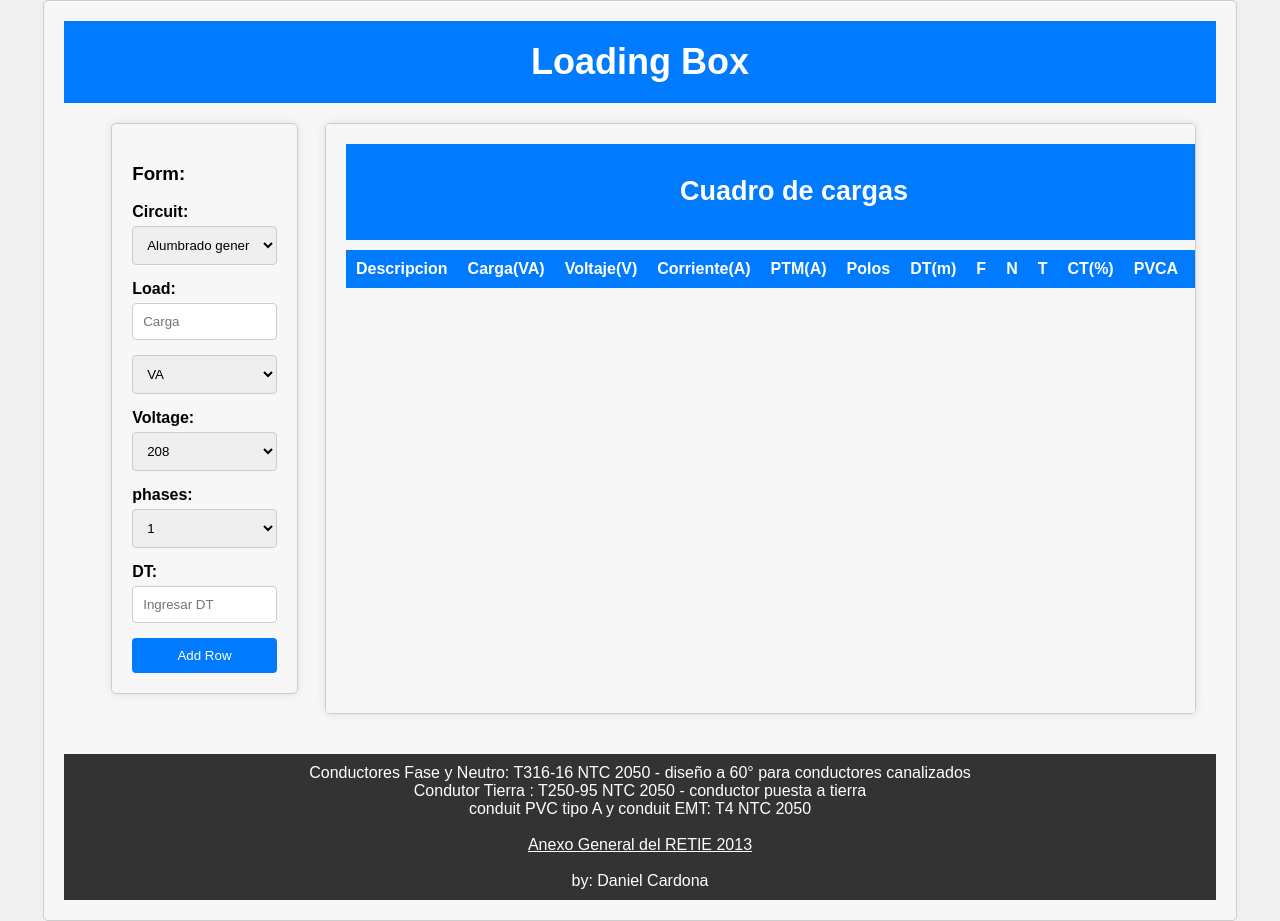
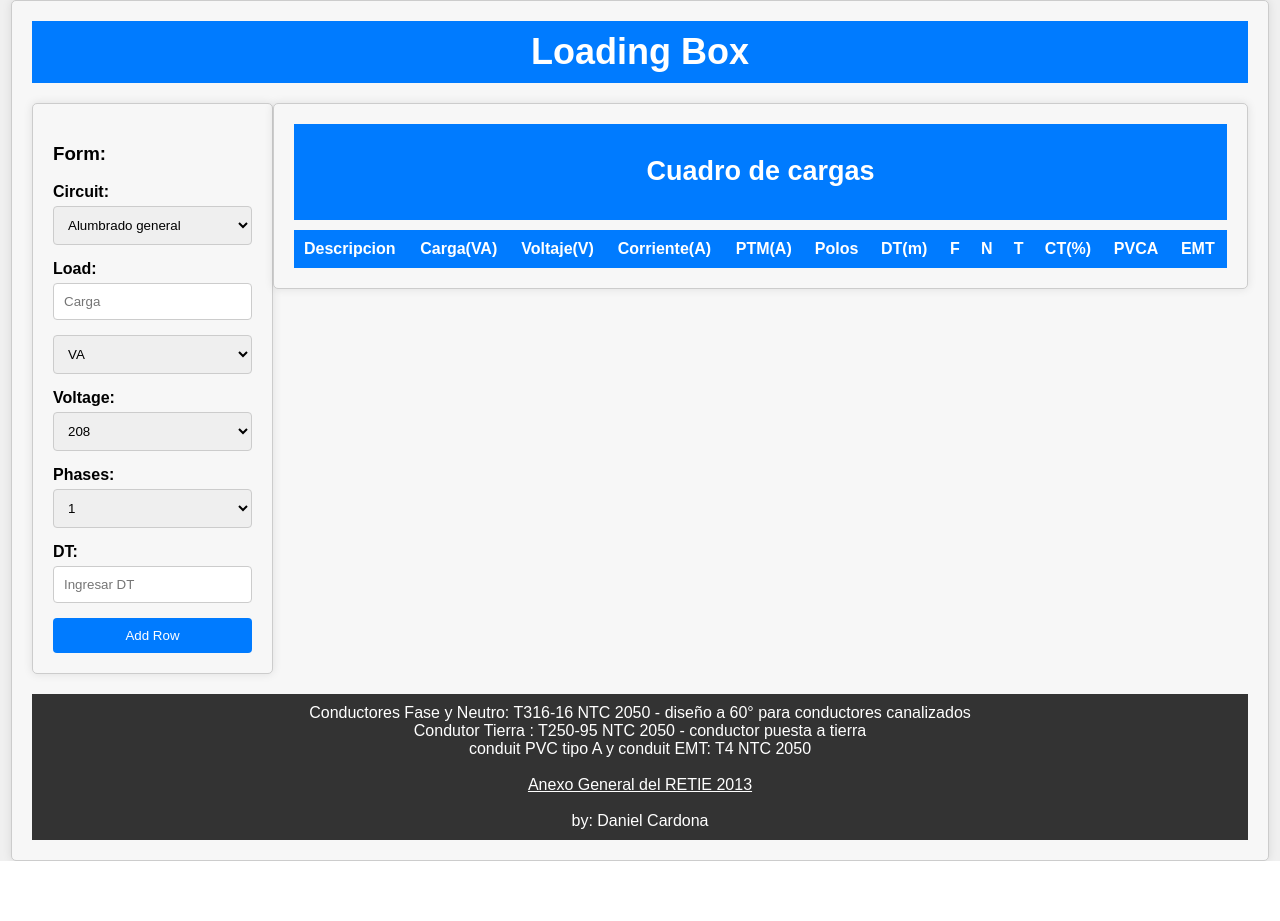
Before and after one commit to Hygl0110/loading-box, a React (Create React App) app: page / in a window 1280 px wide. After the commit the page ends 861 px from the top, so only its background shows below. Built offline with nearby package versions, Linux system fonts and the light colour scheme.

Commit message:
Otro deply corrigiendo la visualizacion

```diff
--- a/src/App.css
+++ b/src/App.css
@@ -1,8 +1,4 @@
 .App {
-  display: flex;
-  flex-direction: column;
-  align-items: center;
-  justify-content: center;
   min-height: 100vh;
   min-width: 100vh;
   background-color: #f0f0f0;
--- a/src/Components/Molecules/Table/Table.css
+++ b/src/Components/Molecules/Table/Table.css
@@ -1,6 +1,5 @@
 /* Estilo para el contenedor de la tabla */
 .table {
-  margin: 0 auto;
   padding: 20px;
   background-color: #f7f7f7;
   border: 1px solid #ccc;
@@ -51,10 +50,6 @@ table tbody tr:nth-child(even) {
 
 @media (max-width: 768px) {
   /* Estilos para la tabla en resoluciones pequeñas */
-  .table {
-    width: 100%; /* Utiliza el ancho completo del contenedor */
-    display: block; /* Cambia a un diseño de bloque para que sea completamente responsivo */
-  }
 
   /* Ajusta los estilos de las celdas de datos para resoluciones pequeñas */
   table tbody th {
--- a/src/Components/Organisms/Form/Forms.css
+++ b/src/Components/Organisms/Form/Forms.css
@@ -1,15 +1,12 @@
 .form {
   display: flex;
   flex-direction: column;
-  align-items: left;
   justify-content: center;
   padding: 20px;
   background-color: #f7f7f7;
   border: 1px solid #ccc;
   border-radius: 5px;
   box-shadow: 0 0 10px rgba(0, 0, 0, 0.1);
-  margin: 0 auto;
-  margin-bottom: 20px;
 }
 
 /* Estilo para etiquetas de los campos */
--- a/src/Components/Organisms/Form/Forms.jsx
+++ b/src/Components/Organisms/Form/Forms.jsx
@@ -15,20 +15,28 @@ export default function Forms(props) {
         <>
           <label>Circuit:</label>
           <Select
+            title="Circuito"
             onChange={props.onChangeCircuit}
             options={props.circuitOptions}
           />
         </>
         <>
           <label>Load:</label>
-          <Number onChange={props.onChangeLoad} placeholder="Carga" min={1} />
+          <Number
+            title="Carga"
+            onChange={props.onChangeLoad}
+            placeholder="Carga"
+            min={1}
+          />
           <Select
+            title="Tipo de arga"
             onChange={props.onChangeLoadType}
             options={props.loadTypeOptions}
           />
           {props.factor ? <label> fp: </label> : null}
           {props.factor ? (
             <Number
+              title="Factor de potencia"
               onChange={props.onChangeFp}
               placeholder="fp"
               min={0.01}
@@ -39,13 +47,15 @@ export default function Forms(props) {
         <>
           <label>Voltage:</label>
           <Select
+            title="Voltaje"
             onChange={props.onChangeVoltage}
             options={props.voltageOptions}
           />
         </>
         <>
-          <label>phases:</label>
+          <label>Phases:</label>
           <Select
+            title="Numero de fases"
             onChange={props.onChangePhases}
             options={props.phaseOptions}
           />
@@ -53,13 +63,14 @@ export default function Forms(props) {
         <>
           <label>DT:</label>
           <Number
+            title="Distancia al tablero"
             onChange={props.onChangeDT}
             placeholder="Ingresar DT"
             min={0.01}
           />
         </>
         <>
-          <Submit value={"Add Row"} />
+          <Submit title="Agregar" value={"Add Row"} />
         </>
       </form>
     </div>
--- a/src/Components/Pages/LoadsBox/LoadsBox.css
+++ b/src/Components/Pages/LoadsBox/LoadsBox.css
@@ -1,25 +1,29 @@
 .loadsBox {
-  width: 100%;
+  margin: 0 auto;
   padding: 20px;
   background-color: #f7f7f7;
   border: 1px solid #ccc;
   border-radius: 5px;
-  box-shadow: 0 0 10 rgba(0, 0, 0, 0.1);
+  box-shadow: 0 0 10px rgba(0, 0, 0, 0.1);
 }
 
 .header {
+  margin-bottom: 20px;
   background-color: #007bff;
   color: #fff;
   padding: 10px;
   text-align: center;
 }
 
-/* Estilo para el título dentro del encabezado */
 .header h2 {
   font-size: 24px;
   margin: 0;
 }
-/* Estilo para el footer */
+
+main {
+  justify-content: space-evenly;
+}
+
 .footer {
   margin-top: 20px;
   background-color: #333;
@@ -28,47 +32,33 @@
   text-align: center;
 }
 
-/* Estilo para el párrafo dentro del footer */
 .footer p {
   margin: 0;
 }
+
 a {
   color: #fff;
 }
-/* Estilo para el contenedor principal (main) */
-main {
-  padding: 20px;
-}
 
+/* Estilos para resoluciones grandes (ejemplo: 1024px o superior) */
 @media (min-width: 1024px) {
-  /* Ajusta el ancho del contenedor principal */
   .loadsBox {
-    width: 90%; /* Puedes ajustar el ancho según tus preferencias */
+    width: 95%; /* Ajusta el ancho según tus preferencias */
   }
 
-  /* Estilos para el encabezado (header) en resoluciones grandes */
-  .header {
-    padding: 20px;
-    text-align: center;
-  }
-
-  /* Estilos para el título del encabezado en resoluciones grandes */
   .header h2 {
     font-size: 36px; /* Aumenta el tamaño de fuente */
   }
 
-  /* Estilos para el contenido principal (main) en resoluciones grandes */
   main {
-    display: flex; /* Distribuye los elementos a ambos lados */
+    display: flex;
+    align-items: flex-start; /* Alinear los elementos al principio del contenedor */
   }
 
-  /* Estilos para el formulario en resoluciones grandes */
   .form {
-    width: 60%; /* Asigna un ancho específico al formulario */
+    flex-grow: 1; /* Permite que el formulario ocupe el espacio restante */
   }
-
-  /* Estilos para la tabla en resoluciones grandes */
   .table {
-    width: 75%; /* Asigna un ancho específico a la tabla */
+    flex-grow: 1;
   }
 }
```
Also changed, not shown: src/Components/Molecules/LoadForm/LoadForm.jsx (deleted, +0 -26 lines).
